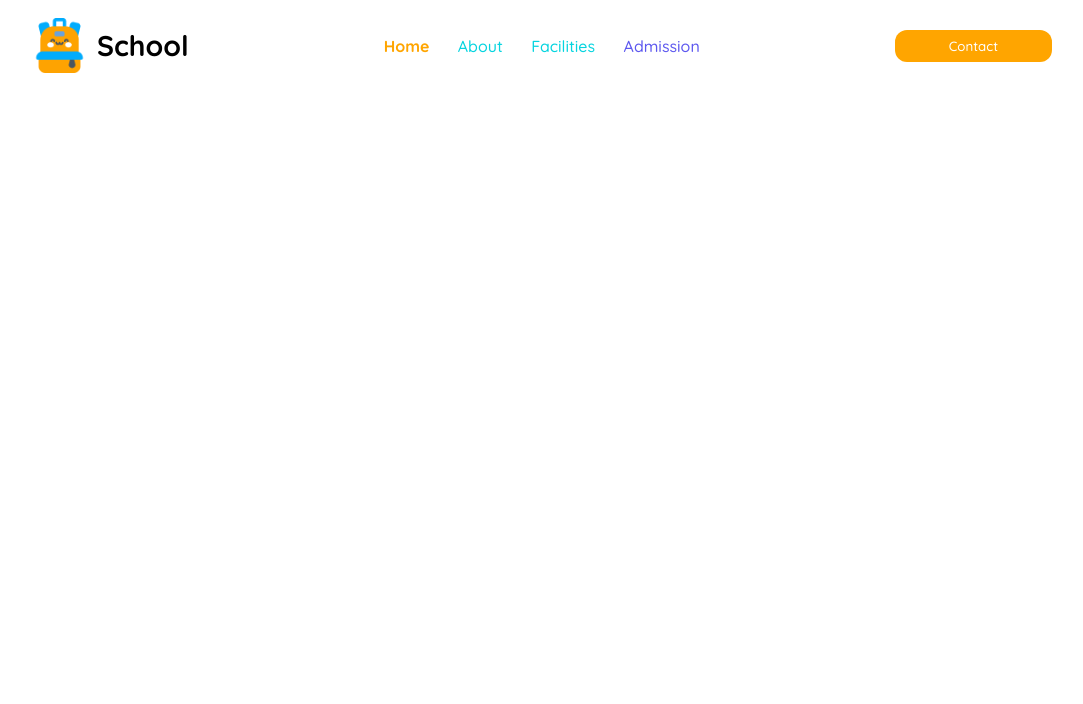
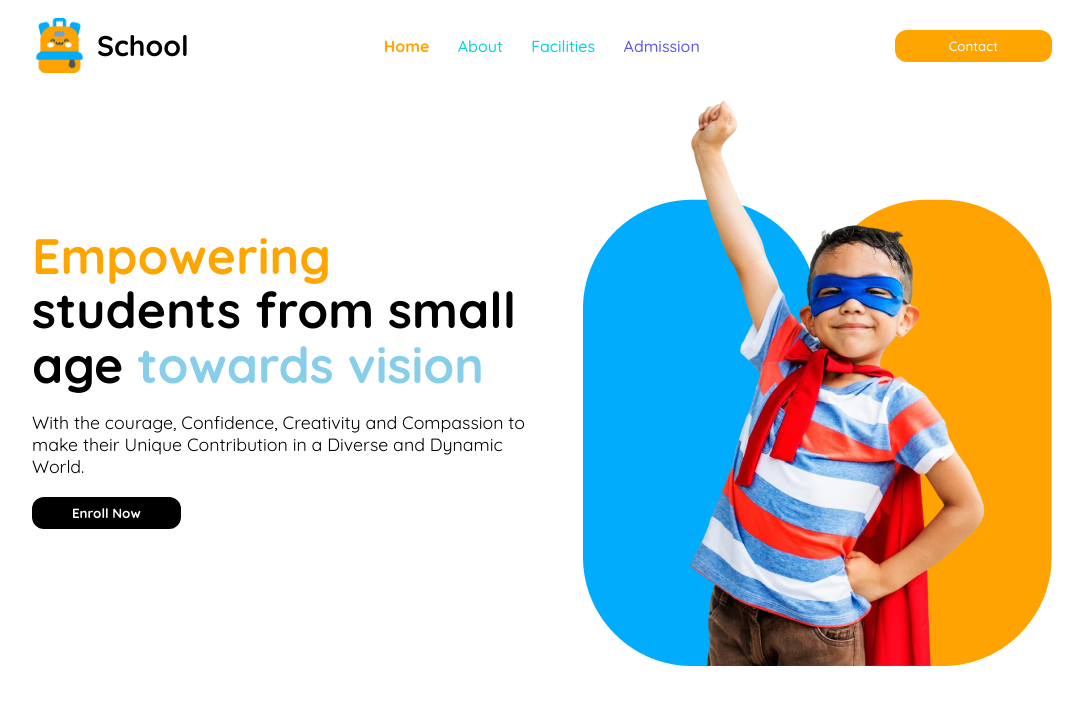
Before and after one commit to habib-676/ph-assignment-2, a plain HTML site: page index.html in a window 1280 px wide. Shown: the whole page, without its empty margins (98-1181 px from the left). Drawn offline with Linux system fonts and the light colour scheme.

Commit message:
style banner

```diff
--- a/index.html
+++ b/index.html
@@ -24,6 +24,21 @@
         <button class="nav-btn">Contact</button>
         <i id="nav-icon" class="fa-solid fa-bars"></i>
       </div>
+      <!-- Banner starts here -->
+      <div class="banner">
+        <div class="banner-contents">
+          <h1 class="banner-title">
+            <span class="orange-part">Empowering</span> students from small age
+            <span class="blue-part"> towards vision</span>
+          </h1>
+          <p class="banner-des">
+            With the courage, Confidence, Creativity and Compassion to make
+            their Unique Contribution in a Diverse and Dynamic World.
+          </p>
+          <button class="banner-btn">Enroll Now</button>
+        </div>
+        <img src="assets/hero-kids.png" alt="hero-kid" class="hero-kid" />
+      </div>
     </header>
   </body>
 </html>
--- a/styles/style.css
+++ b/styles/style.css
@@ -76,6 +76,46 @@ header {
   border-radius: 12px;
 }
 
+/* banner styles */
+.orange-part {
+  color: orange;
+}
+.blue-part {
+  color: skyblue;
+}
+.banner-title {
+  font-size: 3.11rem;
+  font-weight: bold;
+  line-height: 3.38rem;
+}
+.banner-des {
+  color: black;
+  font-size: 1.11rem;
+}
+.banner-btn {
+  background-color: black;
+  color: white;
+  padding: 8px 40px;
+  border: none;
+  font-weight: bold;
+  border-radius: 12px;
+}
+
+.banner {
+  display: flex;
+  align-items: center;
+  justify-content: space-between;
+  gap: 45px;
+}
+.banner-contents {
+  display: flex;
+  flex-direction: column;
+  align-items: flex-start;
+  gap: 20px;
+}
+.hero-kid {
+  width: 100%;
+}
 /* responsive part */
 @media screen and (max-width: 576px) {
   .nav-bar {
@@ -92,4 +132,14 @@ header {
     display: inline;
     font-size: 26px;
   }
+  /* banner */
+  .banner {
+    flex-direction: column-reverse;
+    text-align: center;
+    align-items: center;
+    margin: 1.11rem 0.89rem;
+  }
+  .banner-contents {
+    align-items: center;
+  }
 }
```
